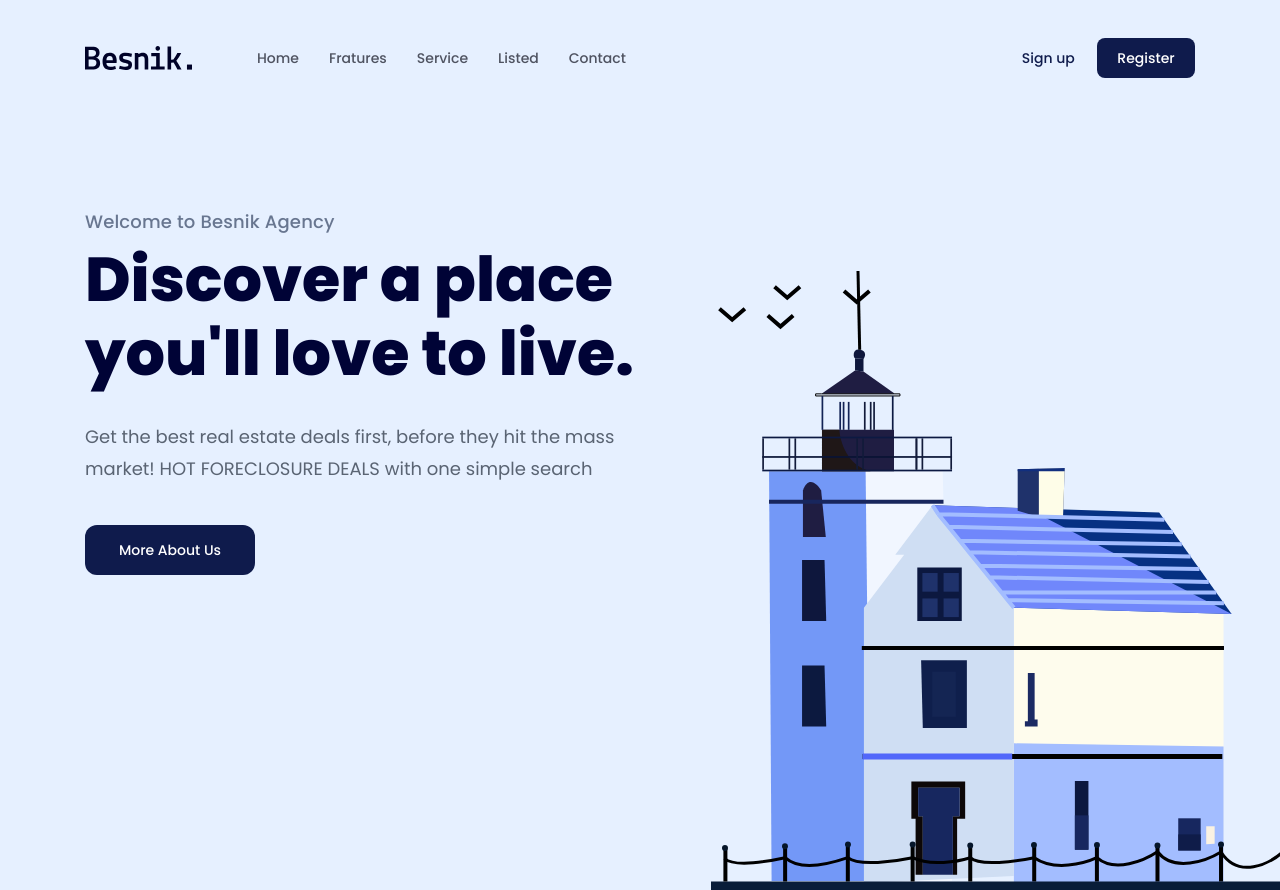
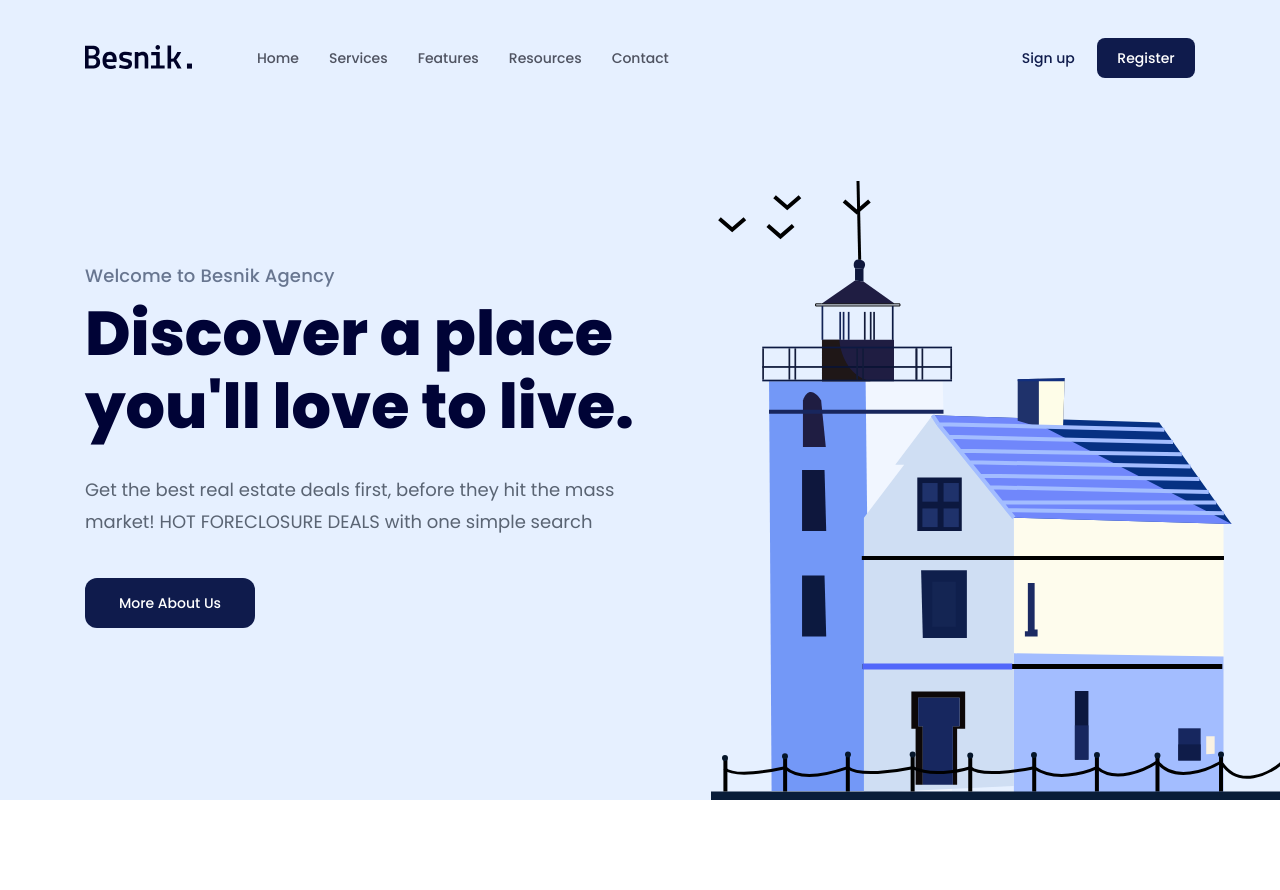
Before and after one commit to vuhung2501/f8-project-01, a plain HTML site: page index.html in a window 1280 px wide. Shown: the top 890 px of the page. Drawn offline with Linux system fonts and the light colour scheme.

Commit message:
Căn giữa nội dung phần Hero

```diff
--- a/assets/css/styles.css
+++ b/assets/css/styles.css
@@ -4,6 +4,10 @@
 
 :root {
     --primary-color: #0f1b4c;
+}
+
+html, body {
+    scroll-behavior: smooth;
 }
 
 html {
@@ -107,18 +111,18 @@ a {
 
 .hero-wrap {
     position: relative;
-    height: 100vh;
+    height: calc(100vh - 90px);
     background-color: #e6f0ff;
     display: flex;
     flex-direction: column;
+    justify-content: center;
 }
 
-.hero .info {
-    margin-top: 118px;
+.hero-wrap .info {
     width: 51%;
 }
 
-.hero .sub-title {
+.hero-wrap .sub-title {
     font-weight: 500;
     font-size: 1.8rem;
     line-height: 1.5;
@@ -126,7 +130,7 @@ a {
     color: #687690;
 }
 
-.hero .title {
+.hero-wrap .title {
     margin-top: 8px;
     font-weight: 700;
     font-size: 6.2rem;
@@ -134,7 +138,7 @@ a {
     color: #000336;
 }
 
-.hero .desc {
+.hero-wrap .desc {
     margin-top: 30px;
     font-weight: 400;
     font-size: 1.8rem;
@@ -147,7 +151,7 @@ a {
     min-width: 170px;
 }
 
-.hero .hero-img {
+.hero-wrap .hero-img {
     position: absolute;
     right: calc((100vw - 1110px) / 2 - 100px);
     bottom: 0;
--- a/index.html
+++ b/index.html
@@ -21,13 +21,15 @@
             <header class="fixed-header">
                 <div class="content">
                     <nav class="navbar">
-                        <img src="./assets/img/logo.svg" alt="Besnik." />
+                        <a href="#"
+                            ><img src="./assets/img/logo.svg" alt="Besnik."
+                        /></a>
                         <ul>
-                            <li><a href="#!">Home</a></li>
-                            <li><a href="#!">Fratures</a></li>
-                            <li><a href="#!">Service</a></li>
-                            <li><a href="#!">Listed</a></li>
-                            <li><a href="#!">Contact</a></li>
+                            <li><a href="#home">Home</a></li>
+                            <li><a href="#services">Services</a></li>
+                            <li><a href="#features">Features</a></li>
+                            <li><a href="#resources">Resources</a></li>
+                            <li><a href="#contact">Contact</a></li>
                         </ul>
                         <div class="actions">
                             <a href="#!" class="action-link">Sign up</a>
@@ -40,7 +42,6 @@
             <!-- /*======Hero =====*/ -->
             <header class="hero-wrap">
                 <div class="content">
-                    <div class="hero">
                         <div class="info">
                             <p class="sub-title">Welcome to Besnik Agency</p>
                             <h1 class="title">
@@ -58,7 +59,6 @@
                             alt="Welcome to Besnik Agency"
                             class="hero-img"
                         />
-                    </div>
                 </div>
             </header>
 
@@ -102,7 +102,7 @@
             </div>
 
             <!-- /*======guides =====*/ -->
-            <div class="guides">
+            <div id="services" class="guides">
                 <div class="content">
                     <h2 class="sub-title">How its works?</h2>
                     <p class="desc">
@@ -166,7 +166,7 @@
             </div>
 
             <!-- /*======featured =====*/ -->
-            <div class="featured">
+            <div id="features" class="featured">
                 <div class="content">
                     <div class="featured-header">
                         <h2 class="sub-title">Featured Properties</h2>
@@ -330,7 +330,7 @@
             </div>
 
             <!-- /*======stats =====*/ -->
-            <div class="stats">
+            <div id="resources" class="stats">
                 <div class="content">
                     <div class="row">
                         <div class="img-block">
@@ -502,7 +502,7 @@
             </div>
 
             <!-- /*======subscription =====*/ -->
-            <div class="subscription">
+            <div id="contact" class="subscription">
                 <div class="content">
                     <div class="body">
                         <div class="info">
@@ -593,11 +593,13 @@
                         </div>
                     </div>
                     <div class="row row-end">
-                        <img
-                            src="./assets/img/logo.svg"
-                            alt="Besnik"
-                            class="logo"
-                        />
+                        <a href="#">
+                            <img
+                                src="./assets/img/logo.svg"
+                                alt="Besnik"
+                                class="logo"
+                            />
+                        </a>
                         <p class="copyright">
                             Copyright 2020.com, All rights reserved.
                         </p>
```
